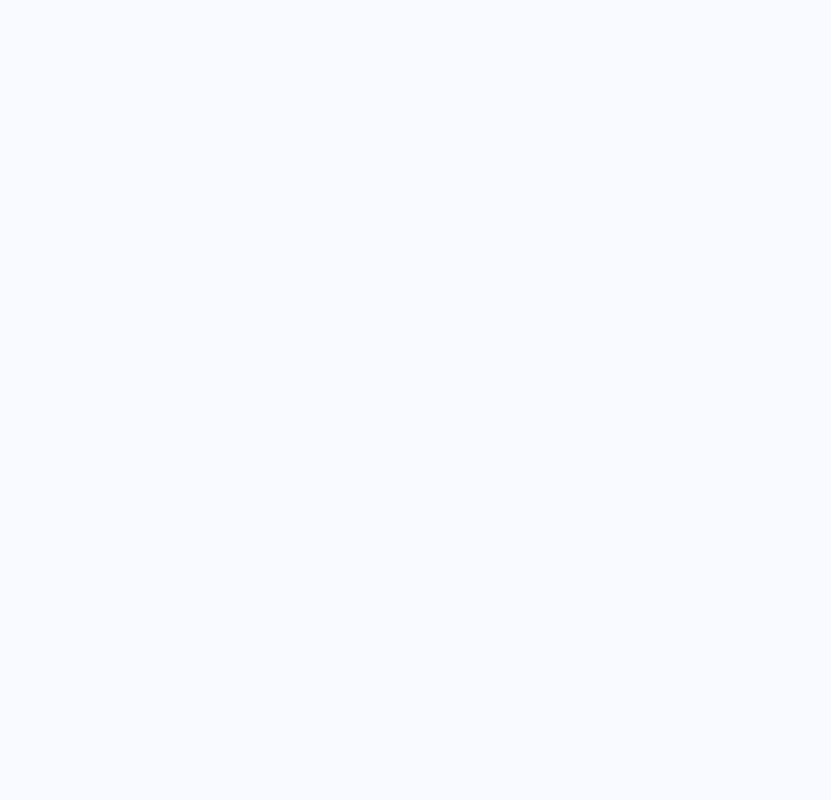
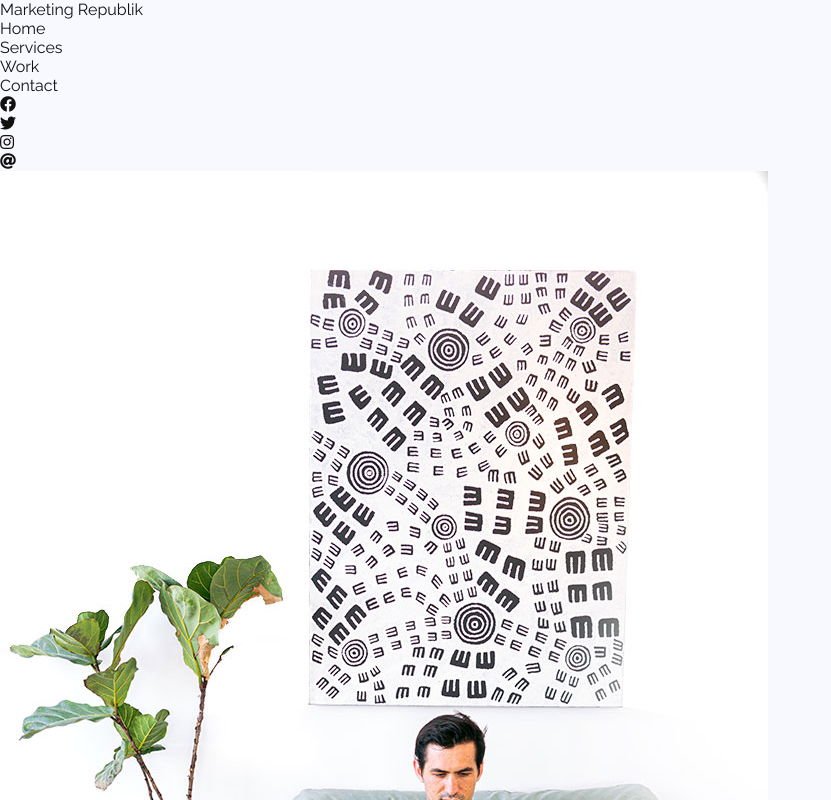
Before and after one commit to Psypher1/marketig-republik, a plain HTML site: page index.html in a window 1280 px wide. Shown: the top 800 px of the page, without its empty margins (0-831 px from the left). Drawn offline with Linux system fonts and the light colour scheme.

Commit message:
did markup for index.html

```diff
--- a/dist/style.css
+++ b/dist/style.css
@@ -45,6 +45,15 @@
   margin: 0;
 }
 
+ul {
+  list-style-type: none;
+}
+
+a {
+  text-decoration: none;
+  color: #111;
+}
+
 html,
 body {
   font-family: "Raleway", sans-serif;
--- a/index.html
+++ b/index.html
@@ -9,12 +9,46 @@
       href="https://cdnjs.cloudflare.com/ajax/libs/font-awesome/5.15.2/css/all.min.css"
     />
     <link rel="stylesheet" href="dist/style.css" />
-    <title>Marketing</title>
+    <title>Marketing Republik</title>
   </head>
   <body>
     <!-- Navbar -->
+    <header>
+      <div class="logo">Marketing <span>Republik</span></div>
+      <div class="toggle"></div>
+      <div class="nav">
+        <ul>
+          <li><a href="index.html">Home</a></li>
+          <li><a href="services.html">Services</a></li>
+          <li><a href="work.html">Work</a></li>
+          <li><a href="contact.html">Contact</a></li>
+        </ul>
+        <div class="social-bar">
+          <ul>
+            <li>
+              <a href="#"  target="_blank"><i class="fab fa-facebook"></i></i></a>
+            </li>
+            <li>
+              <a href="#"  target="_blank"><i class="fab fa-twitter"></i></a>
+            </li>
+            <li>
+              <a href="#"  target="_blank"><i class="fab fa-instagram "></i></i></a>
+            </li>
+          </ul>
+          <a class="email" href="mailto:jamesmidzi@gmail.com"><i class="fas fa-at"></i></a>
+        </div>
+      </div>
+    </header>
 
     <!-- Home -->
+    <section>
+      <img src="images/home-img.jpg" alt="">
+      <div class="home-content">
+        <h1 class="mid">We help to accomplish <br>your goals.</h1>
+        <p>Lorem ipsum dolor sit amet consectetur adipisicing elit. Illum consequuntur nihil laborum optio obcaecati? Nisi iure quae consequatur necessitatibus eaque modi, ab facere aliquam quaerat dolorem deserunt tempore, enim illo?</p>
+        <a href="contact.html" class="btn">Get Started</a>
+      </div>
+    </section>
 
     <script src=""></script>
   </body>
```
Also changed, not shown: 1 other file.
